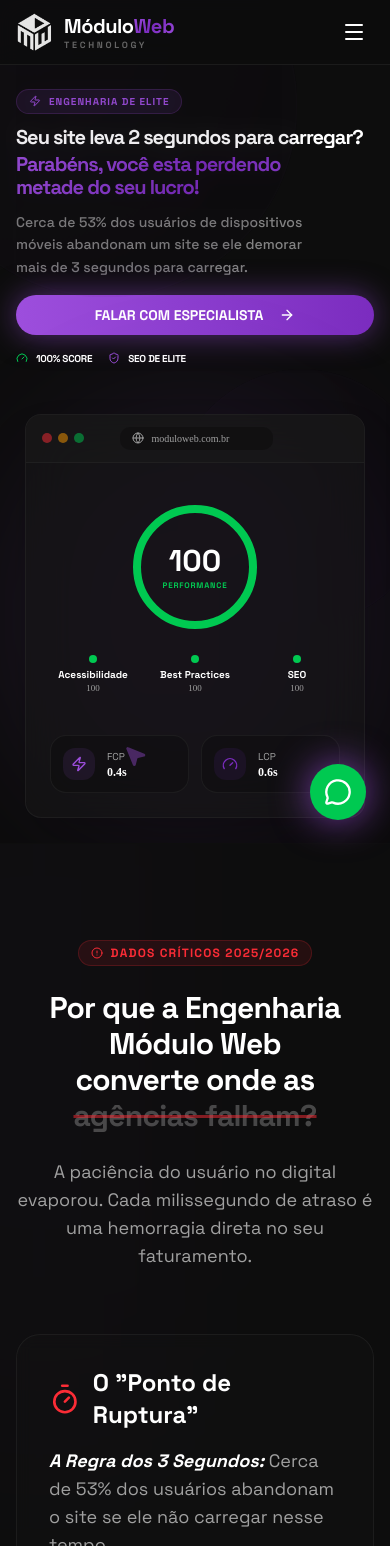
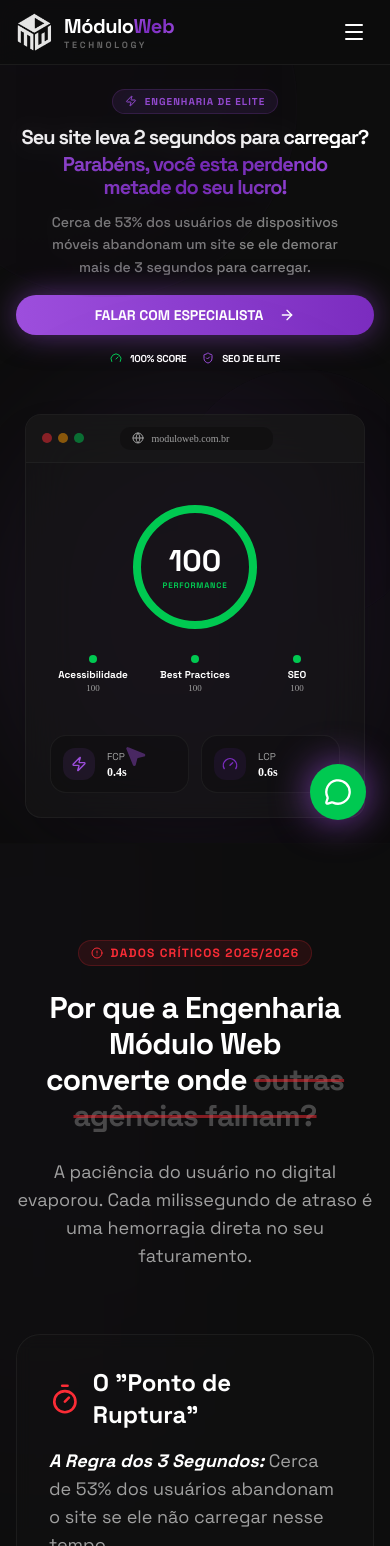
Before and after one commit to claudiojas/landing-page-mw-technology, a Next.js app: page / in a window 390 px wide. Shown: the top 1546 px of the page. Built offline with nearby package versions, Linux system fonts and the light colour scheme.

Commit message:
feat: refine performance impact section title and cta alignment

```diff
--- a/components/landing/hero.tsx
+++ b/components/landing/hero.tsx
@@ -41,7 +41,7 @@ export function Hero() {
         <div className="flex flex-col lg:grid lg:grid-cols-2 gap-8 sm:gap-12 lg:gap-16 items-center">
 
           {/* Column: Text Content (Now first on all devices for maximum impact) */}
-          <div className="space-y-4 sm:space-y-6 lg:space-y-8 text-left lg:max-w-2xl">
+          <div className="space-y-4 sm:space-y-6 lg:space-y-8 text-center lg:text-left lg:max-w-2xl flex flex-col items-center lg:items-start">
             {/* Main Headline Group */}
             <motion.div
               initial={{ opacity: 0, x: -20 }}
@@ -49,7 +49,7 @@ export function Hero() {
               transition={{ duration: 0.6 }}
               className="space-y-3 sm:space-y-4 lg:space-y-6"
             >
-              <div className="inline-flex items-center gap-2 px-3 py-1 rounded-full bg-primary/10 border border-primary/20 text-primary text-[10px] sm:text-xs font-bold uppercase tracking-widest">
+              <div className="inline-flex items-center gap-2 px-3 py-1 rounded-full bg-primary/10 border border-primary/20 text-primary text-[10px] sm:text-xs font-bold uppercase tracking-widest mx-auto lg:mx-0">
                 <Zap className="w-3 h-3" />
                 Engenharia de Elite
               </div>
@@ -57,22 +57,23 @@ export function Hero() {
                 <span className="block mb-1 text-balance">Seu site leva 2 segundos para carregar?</span>
                 <span className="gradient-text block text-balance">Parabéns, você esta perdendo metade do seu lucro!</span>
               </h1>
-              <p className="text-sm sm:text-base lg:text-xl text-muted-foreground/80 leading-relaxed font-medium max-w-xl text-balance">
+              <p className="text-sm sm:text-base lg:text-xl text-muted-foreground/80 leading-relaxed font-medium max-w-xl text-balance mx-auto lg:mx-0">
                 Cerca de 53% dos usuários de dispositivos móveis abandonam um site se ele demorar mais de 3 segundos para carregar.
               </p>
             </motion.div>
 
-            {/* Call to Action Group */}
+            {/* CTA + Badges Group (Centered relative to each other) */}
+            <div className="flex flex-col items-center lg:items-center w-full lg:w-fit gap-4 sm:gap-6">
               <motion.div
                 initial={{ opacity: 0, y: 10 }}
                 animate={{ opacity: 1, y: 0 }}
                 transition={{ delay: 0.3, duration: 0.6 }}
-              className="flex flex-col sm:flex-row gap-3 sm:gap-4"
+                className="w-full sm:w-auto"
               >
                 <Button
                   asChild
                   size="lg"
-                className="bg-linear-to-r from-primary to-accent hover:opacity-90 transition-all text-primary-foreground font-bold px-8 sm:px-10 py-5 sm:py-7 text-sm sm:text-base rounded-full glow-purple group"
+                  className="w-full sm:w-auto bg-linear-to-r from-primary to-accent hover:opacity-90 transition-all text-primary-foreground font-bold px-8 sm:px-10 py-5 sm:py-7 text-sm sm:text-base rounded-full glow-purple group"
                 >
                   <Link
                     href="https://wa.me/5598985066966?text=Olá! Gostaria de falar com um especialista sobre a performance do meu site."
@@ -89,17 +90,18 @@ export function Hero() {
                 initial={{ opacity: 0 }}
                 animate={{ opacity: 1 }}
                 transition={{ delay: 0.6, duration: 0.8 }}
-              className="flex flex-wrap items-center gap-4 sm:gap-6 opacity-70"
+                className="flex flex-wrap items-center justify-center gap-4 sm:gap-6 opacity-70"
               >
                 <div className="flex items-center gap-2">
                   <Gauge className="w-3 h-3 sm:w-4 sm:h-4 text-green-500" />
-                <span className="text-[10px] sm:text-[12px] font-extrabold uppercase tracking-tight">100% Score</span>
+                  <span className="text-[10px] sm:text-[12px] font-extrabold uppercase tracking-tight text-white whitespace-nowrap">100% Score</span>
                 </div>
                 <div className="flex items-center gap-2">
                   <ShieldCheck className="w-3 h-3 sm:w-4 sm:h-4 text-primary" />
-                <span className="text-[10px] sm:text-[12px] font-extrabold uppercase tracking-tight">SEO de Elite</span>
+                  <span className="text-[10px] sm:text-[12px] font-extrabold uppercase tracking-tight text-white whitespace-nowrap">SEO de Elite</span>
                 </div>
               </motion.div>
+            </div>
           </div>
 
           {/* Column: Visual Mockup */}
--- a/components/landing/performance-impact.tsx
+++ b/components/landing/performance-impact.tsx
@@ -36,8 +36,8 @@ export function PerformanceImpact() {
             transition={{ delay: 0.1 }}
             className="text-3xl sm:text-4xl lg:text-5xl font-black tracking-tight text-balance mb-6"
           >
-            Por que a Engenharia Módulo Web converte onde as{" "}
-            <span className="text-muted-foreground/40 line-through decoration-red-500/50">agências falham?</span>
+            Por que a Engenharia Módulo Web converte onde{" "}
+            <span className="text-muted-foreground/40 line-through decoration-red-500/50">outras agências falham?</span>
           </motion.h2>
           <motion.p
             initial={{ opacity: 0, y: 20 }}
```
Lines whose indentation alone changed are shown as unchanged.
